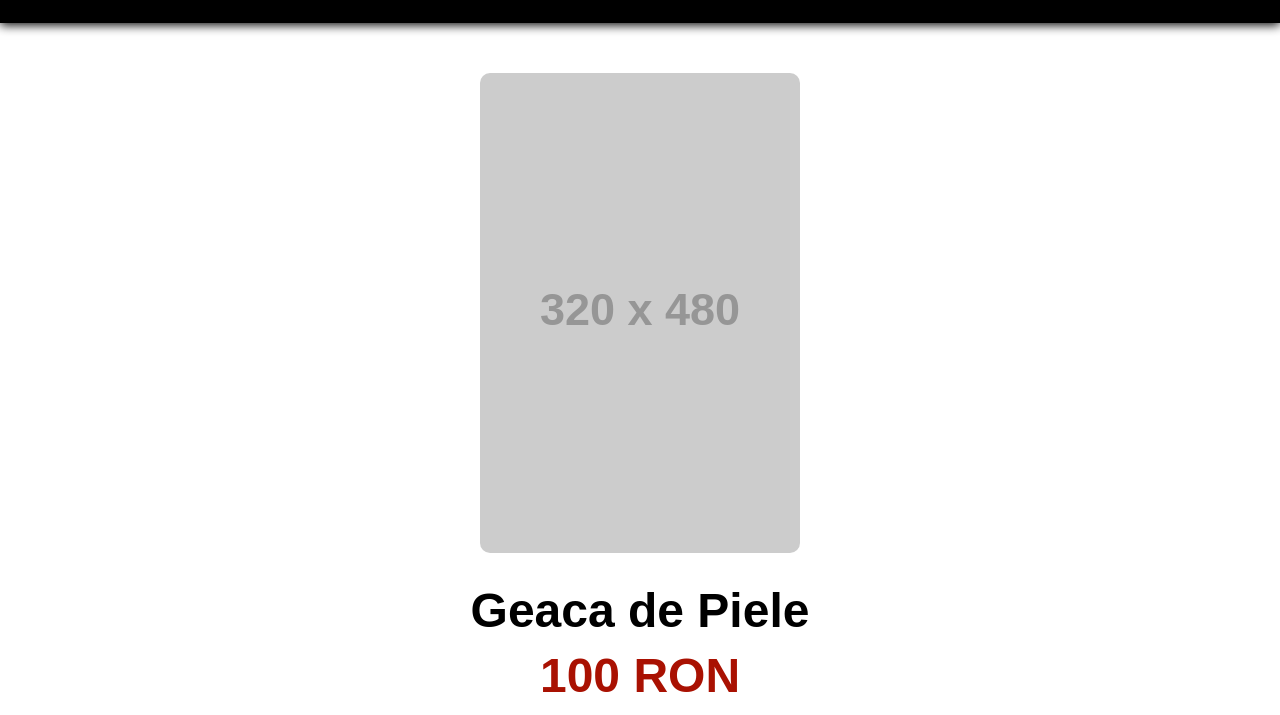
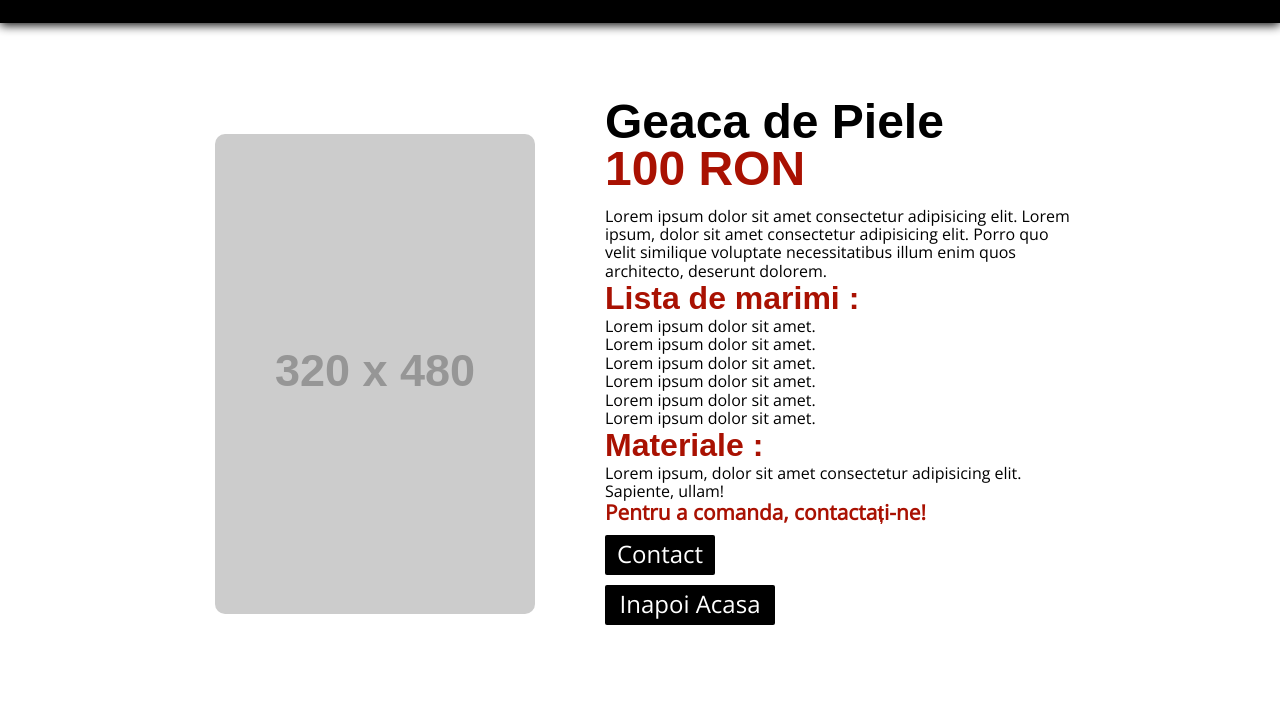
Before and after one commit to flcristian/exclusiv-store-project, a plain HTML site: page html/products/product.html in a window 1280 px wide. Shown: the part 75-790 px from the top of the page. Drawn offline with nearby package versions, Linux system fonts and the light colour scheme; files that its build step writes are made by us from their sources; placeholder pictures from the web are drawn by us; a web font is replaced by a local one.

Commit message:
Finished designed product page.

```diff
--- a/html/product.html
+++ b/html/products/product.html
@@ -36,24 +36,28 @@
         <section class="product-details">
             <h1 class="product-details-item product-name">Geaca de Piele</h1>
             <h1 class="product-details-item product-price">100 RON</h1>
-            <section>
-                <p class="product-details-item">Lorem ipsum dolor sit amet consectetur adipisicing elit. </p>
+            <section class="product-description">
+                <p class="product-details-item">Lorem ipsum dolor sit amet consectetur adipisicing elit. Lorem ipsum, dolor sit amet consectetur adipisicing elit. Porro quo velit similique voluptate necessitatibus illum enim quos architecto, deserunt dolorem.</p>
                 <p class="product-details-item product-subtitle">Lista de marimi :</p>
+                <p class="product-details-item">Lorem ipsum dolor sit amet.</p>
+                <p class="product-details-item">Lorem ipsum dolor sit amet.</p>
+                <p class="product-details-item">Lorem ipsum dolor sit amet.</p>
                 <p class="product-details-item">Lorem ipsum dolor sit amet.</p>
                 <p class="product-details-item">Lorem ipsum dolor sit amet.</p>
                 <p class="product-details-item">Lorem ipsum dolor sit amet.</p>
                 <p class="product-details-item product-subtitle">Materiale :</p>
                 <p class="product-details-item">Lorem ipsum, dolor sit amet consectetur adipisicing elit. Sapiente, ullam!</p>
+                <p class="product-details-item product-warning">Pentru a comanda, contactați-ne!</p>
+            </section>
+            <section class="button-container">
+                <div class="button">
+                    <a class="button-text" href="index.html">Contact</a>
+                </div>
+                <div class="home">
+                    <a class="home-text" href="index.html">Inapoi Acasa</a>
+                </div>
             </section>
         </section>
-    </section>
-    <section class="button-container">
-        <div class="button">
-            <a class="button-text" href="index.html">Contact</a>
-        </div>
-        <div class="home">
-            <a class="home-text" href="index.html">Back to Home</a>
-        </div>
     </section>
 
 </body>
--- a/html/style/product.css
+++ b/html/products/style/product.css
@@ -80,8 +80,7 @@ h1,h2,h3{
 /* PRODUCT IMAGES */
 
 .image-container{
-    width: 100%;
-    margin: 50px 50px 0 50px;
+    margin-top: 50px;
     display: flex;
     justify-content: center;
     align-items: center;
@@ -151,6 +150,10 @@ h1,h2,h3{
     font-weight: 600
 }
 
+.product-description{
+    padding: 0 10% 0 10%;
+}
+
 .product-details-item{
     margin-top: 5px;
     margin-bottom: 5px;
@@ -161,6 +164,13 @@ h1,h2,h3{
     font-size: 2em;
     font-weight: 700;
     font-family: "Gruppo", sans-serif;
+}
+
+.product-warning{
+    color: #a91102;
+    font-size: 1.3em;
+    font-weight: 700;
+    font-family: "Open Sans", sans-serif;
 }
 
 .button-container{
@@ -241,6 +251,80 @@ h1,h2,h3{
     }
 }
 
+@media (min-width: 750px){
+    .image-container{
+        margin-top: 0;
+    }
+
+    .image-item{
+        max-width: 40vw;
+    }
+
+    .product-container{
+        margin-top: 0;
+        flex-direction: row;
+        justify-content: center;
+        align-items: center;
+        text-align: start;
+        gap: 0;
+    }
+
+    .product-description{
+        padding: 0 25px 0 0;
+    }
+
+    .product-details{
+        max-width: 500px;
+        margin-top: 80px;
+        justify-content: center;
+    }
+
+    .product-details-item{
+        margin: 0;
+    }
+
+    .product-name{
+        line-height: 0.8;
+        padding: 0;
+    }
+
+    .button-container{
+        align-items: flex-start;
+        gap: 10px;
+        margin-top: 10px;
+    }
+
+    .button{
+        margin-top: 0;
+        height: 40px;
+        width: 110px;
+        background-color: black;
+
+        transition: background-color 0.25s;
+    }
+
+    .button-text{
+        width: inherit;
+        height: inherit;
+        font-size: 1.5em;
+    }
+
+    .home{
+        margin-top: 0;
+        height: 40px;
+        width: 170px;
+        background-color: black;
+
+        transition: background-color 0.25s;
+    }
+
+    .home-text{
+        width: inherit;
+        height: inherit;
+        font-size: 1.5em;
+    }
+}
+
 @media (min-width: 920px){
     .navbar-watermark{
         font-size: 2.5em;
```
Also changed, not shown: html/scripts/loadpage.js (+8 -8 lines), html/products/scripts/button.js (renamed from html/scripts/button.js).
